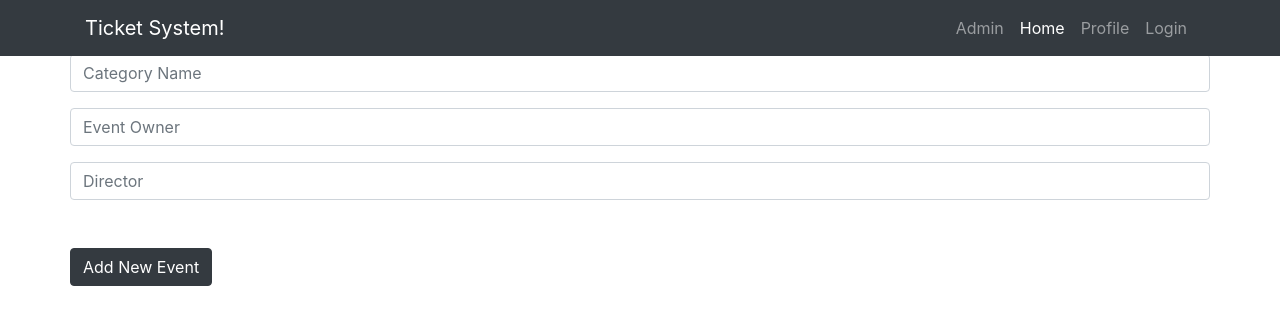
After one commit to hacettepeUniversityComputerEngineering/ticket_system, a Django app: page /new_event in a window 1280 px wide. The commit adds this page. Shown: the top 325 px of the page. Run offline with Django 3.2, Linux system fonts and the light colour scheme; some libraries are stand-ins or nearby versions.

Commit message:
edit buttons are creating

```diff
--- a/event/forms.py
+++ b/event/forms.py
@@ -81,3 +81,39 @@ class PaymentForm(forms.Form):
             'placeholder': 'Security Number',
         }
     ))
+
+
+class NewEventForm(forms.Form):
+    event_name = forms.CharField(label="", widget=forms.TextInput(
+        attrs={
+            'class': 'form-control',
+            'placeholder': 'Event Name',
+        }
+    ))
+    category_name = forms.CharField(label="", widget=forms.TextInput(
+        attrs={
+            'class': 'form-control',
+            'placeholder': 'Category Name',
+        }
+    ))
+    event_owner = forms.CharField(label="", widget=forms.TextInput(
+        attrs={
+            'class': 'form-control',
+            'placeholder': 'Event Owner',
+        }
+    ))
+    director = forms.CharField(label="", widget=forms.TextInput(
+        attrs={
+            'class': 'form-control',
+            'placeholder': 'Director',
+        }
+    ))
+
+
+class NewActorForm(forms.Form):
+    actor_name = forms.CharField(label="", widget=forms.TextInput(
+        attrs={
+            'class': 'form-control',
+            'placeholder': 'Actor Name Surname',
+        }
+    ))
--- a/event/urls.py
+++ b/event/urls.py
@@ -10,5 +10,6 @@ urlpatterns = [
     url(r'^signup/$', views.signup, name='signup'),
     path('buy_ticket',views.buy_ticket,name='buy_ticket'),
     path('payment_screen',views.payment,name='payment_screen'),
+    path('new_event',views.new_event,name='new_event')
 
 ]
--- a/event/views.py
+++ b/event/views.py
@@ -1,8 +1,9 @@
-from event.forms import SearchForm, SelectCategory, SelectCity, SelectPersonCount, PaymentForm
+from event.forms import SearchForm, SelectCategory, SelectCity, SelectPersonCount, PaymentForm, NewEventForm, \
+    NewActorForm
 from django.shortcuts import render, redirect, get_object_or_404
 from django.contrib.auth import login, authenticate
 from django.contrib.auth.forms import UserCreationForm
-from .models import Category, Event, CityEvent, Seance, Salon, Actor, City
+from .models import Category, Event, CityEvent, Seance, Salon, Actor, City, Schedule, Director, EventOwner,ActorEvent
 
 
 # her etkinliğin fiyatı olmalı
@@ -41,14 +42,36 @@ def call_home(request):
 def event_details(request, pk):
     event = get_object_or_404(Event, pk=pk)
     cities = CityEvent.objects.filter(event__pk=pk).order_by('city')
-    actors = Actor.objects.filter(event__pk=pk)
+    actor_events = ActorEvent.objects.filter(event__pk=pk)
+    actors = []
+    for ae in actor_events:
+        actors.append(Actor.objects.filter(pk=ae.actor.pk))
+
     for city in cities:
         print(city.event.name)
     seances = Seance.objects.all()
+    new_actor_form = NewActorForm()
+    if request.method == 'POST':
+        new_actor_form = NewActorForm(request.POST)
+        if new_actor_form.is_valid():
+            actor_name = new_actor_form.cleaned_data['actor_name']
+            create_new_actor(actor_name, pk)
     return render(request, 'event_details.html', {'event': event,
                                                   'cities': cities,
                                                   'seances': seances,
-                                                  'actors': actors})
+                                                  'actors': actors,
+                                                  'new_actor_form': new_actor_form,
+                                                  })
+
+
+def create_new_actor(name, event_pk):
+    this_event = Event.objects.get(pk=event_pk)
+    try:
+        this_actor = Actor.objects.get(name=name)
+    except:
+        Actor.objects.update_or_create(name=name, event=this_event)
+        this_actor = Actor.objects.get(name=name, event=this_event)
+    ActorEvent.objects.update_or_create(event=this_event,actor=this_actor)
 
 
 # seda
@@ -102,3 +125,35 @@ def payment(request):
             last_usage_date = payment_form.cleaned_data['last_usage_date']
             security_number = payment_form.cleaned_data['security_number']
     return render(request, 'payment_screen.html', {'payment_form': payment_form})
+
+
+def schedule(request):
+    Schedule.objects.filter()
+
+
+def new_event(request):
+    new_event_form = NewEventForm()
+    if request.method == 'POST':
+        new_event_form = NewEventForm(request.POST)
+        if new_event_form.is_valid():
+            event_name = new_event_form.cleaned_data['event_name']
+            category_name = new_event_form.cleaned_data['category_name']
+            event_owner = new_event_form.cleaned_data['event_owner']
+            director = new_event_form.cleaned_data['director']
+            create_new_event(event_name, category_name, event_owner, director)
+    return render(request, 'new_event.html', {'new_event_form': new_event_form})
+
+
+def create_new_event(event_name, category_name, event_owner, director):
+    Director.objects.update_or_create(name=director)
+    this_director = Director.objects.get(name=director)
+
+    EventOwner.objects.update_or_create(name=event_owner)
+    this_owner = EventOwner.objects.get(name=event_owner)
+
+    Category.objects.update_or_create(name=category_name)
+    this_category = Category.objects.get(name=category_name)
+
+    print(this_category)
+    Event.objects.update_or_create(name=event_name, director=this_director, event_owner=this_owner,
+                                   category_name=this_category)
--- a/templates/base.html
+++ b/templates/base.html
@@ -52,6 +52,9 @@
         </div>
         <div class="collapse navbar-collapse" id="navbarResponsive">
             <ul class="navbar-nav ml-auto">
+                <li class="nav-item">
+                    <a class="nav-link" href="{% url 'profile_page' %}">Admin</a>
+                </li>
                 <li class="nav-item active">
                     <a class="nav-link" href="{% url 'home_page' %}">Home</a>
                 </li>
--- a/templates/home.html
+++ b/templates/home.html
@@ -13,6 +13,7 @@
             </form>
         </div>
         <div class="container">
+            <a class="btn btn-success col-sm-2 offset-10 mb-5" href="{% url 'new_event' %}" role="button">New Event</a>
             <div class="card-deck">
                 {% for event in all_events %}
                     <div class="col-sm-4">
--- /dev/null
+++ b/templates/new_event.html
@@ -0,0 +1,27 @@
+{% extends 'base.html' %}
+{% block content %}
+    <section class="content-section">
+        <div class="container">
+            <form method="POST" class="post-form mb-5">
+                {% csrf_token %}
+                <div class="row mb-3">{{ new_event_form.event_name }}</div>
+                <div class="row mb-3">{{ new_event_form.category_name }}</div>
+                <div class="row mb-3">{{ new_event_form.event_owner }}</div>
+                <div class="row mb-5">{{ new_event_form.director }}</div>
+                <div class="row mb-3">
+                    <button type="submit" name="city_category" class="btn btn-dark">Add New Event</button>
+                </div>
+            </form>
+        </div>
+    </section>
+{% endblock %}
+{##}
+{# name = models.CharField(max_length=200)#}
+{#    poster = models.ImageField#}
+{#    category_name = models.ForeignKey(Category, on_delete=models.CASCADE)#}
+{#    event_owner = models.ForeignKey(EventOwner, on_delete=models.CASCADE)#}
+{#    director = models.ForeignKey(Director, on_delete=models.CASCADE)#}
+{##}
+{#city = models.ForeignKey(City, on_delete=models.CASCADE)#}
+{#building = models.ForeignKey(Building, on_delete=models.CASCADE)#}
+{#salon = models.ForeignKey(Salon, on_delete=models.CASCADE)#}
```
Also changed, not shown: event/models.py (+7 -5 lines), templates/admin.html (added, +13 -0 lines), templates/event_details.html (+10 -3 lines), templates/schedule_page.html (added, +38 -0 lines), event/migrations/0003_auto_20190112_1851.py (added).
